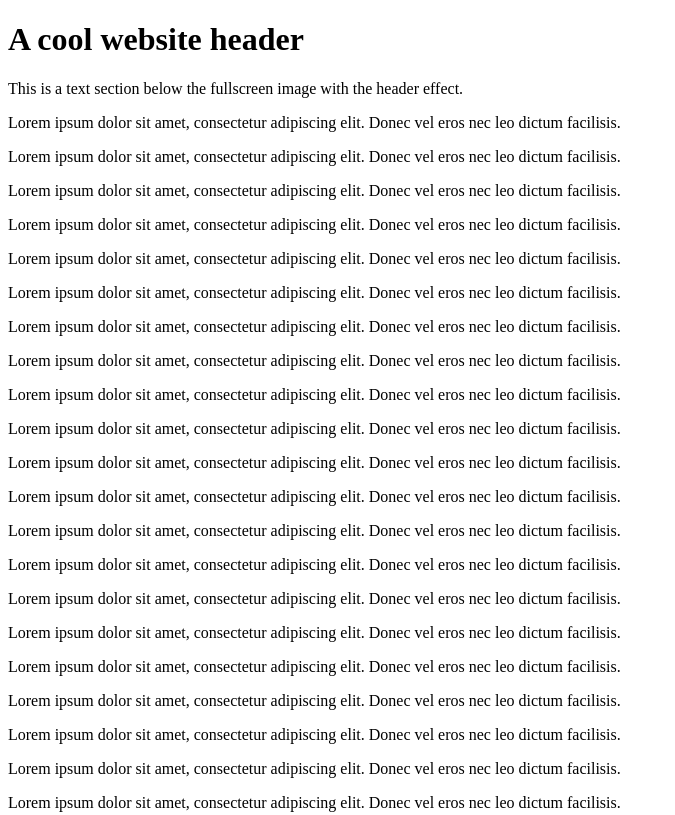
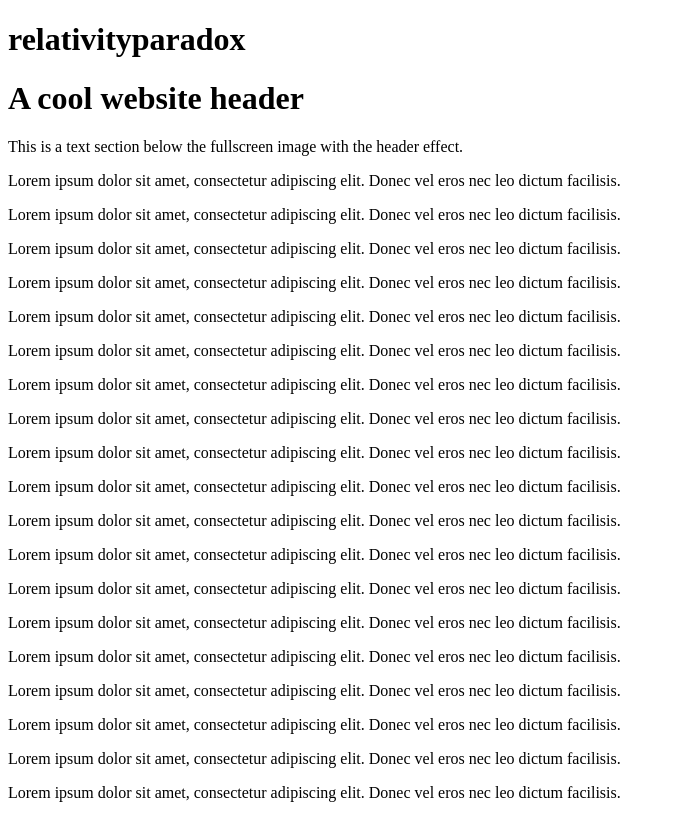
Before and after one commit to relativityparadox/home, a plain HTML site: page index.html in a window 1280 px wide. Shown: the top 815 px of the page, without its empty margins (0-675 px from the left). Drawn offline with Linux system fonts and the light colour scheme; a script that the page names is missing.

Commit message:
Update index.html

```diff
--- a/index.html
+++ b/index.html
@@ -8,7 +8,9 @@
 </head>
 <body>
     <div class="content">
-      <div id="header-placeholder"></div>
+      <div id="header">
+        <h1>relativityparadox</h1>
+      </div>
       <h1>A cool website header</h1>
       <p>This is a text section below the fullscreen image with the header effect.</p>
       <p>Lorem ipsum dolor sit amet, consectetur adipiscing elit. Donec vel eros nec leo dictum facilisis.</p>
```
